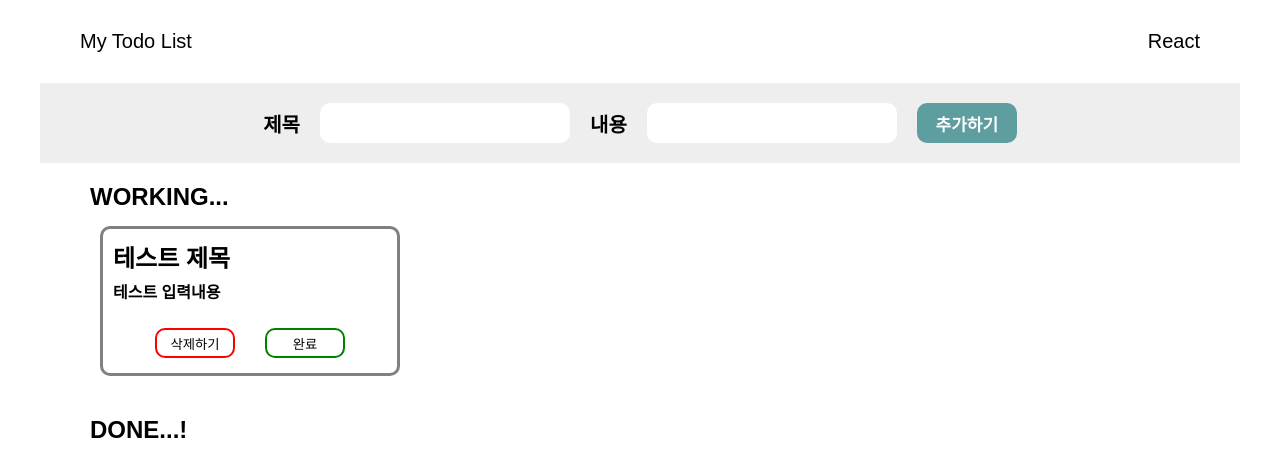
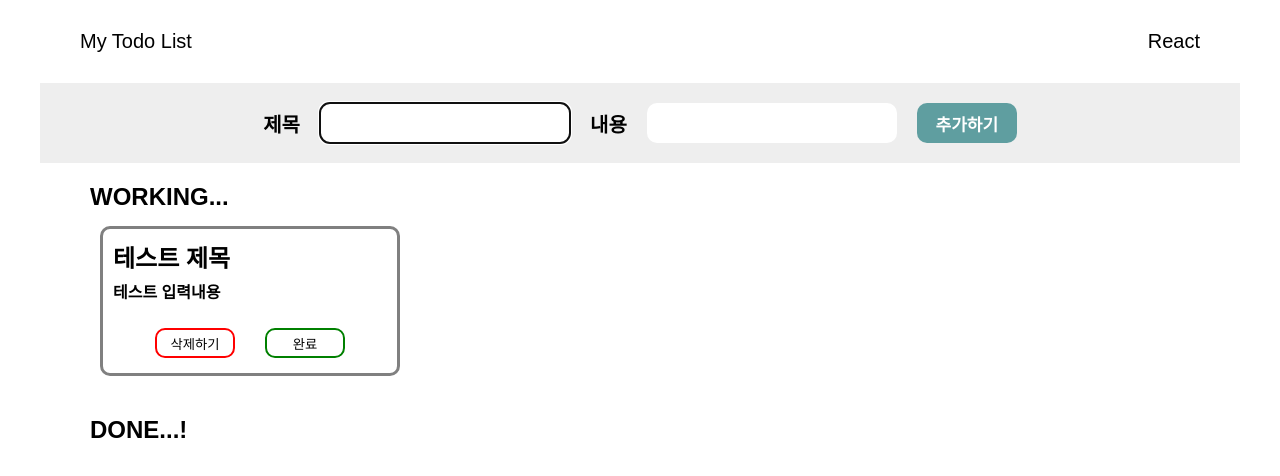
Before and after one commit to taehyunkim3/todolist-react-99-lv1, a React (Create React App) app: page / in a window 1280 px wide. Shown: the top 476 px of the page. Built offline with nearby package versions, Linux system fonts and the light colour scheme.

Commit message:
input분리, alert, memo,
input컴포넌트 분리,
빈 입력값 alert 생성
React.memo 최적화
useCallback 최적화
함수형 최적화

```diff
--- a/src/App.js
+++ b/src/App.js
@@ -11,10 +11,9 @@ function App() {
 
   const onChangeHandler = useCallback(
     id => {
-      setTodos(
-        todos.map(todo => todo.id === id ? { ...todo, isDone: !todo.isDone } : todo,)
+      setTodos(prev => prev.map(todo => todo.id === id ? { ...todo, isDone: !todo.isDone } : todo,)
       )
-    }, [todos]
+    }, []
   )
 
   const onSubmitHandler = useCallback(
@@ -25,16 +24,16 @@ function App() {
         body: data.body,
         isDone: false
       }
-      setTodos(todos.concat(todo));
-    }, [todos]
+        ; setTodos(prev => prev.concat(todo));
+    }, []
   )
 
 
 
   const onDeleteHandler = useCallback(
     id => {
-      setTodos(todos.filter(todo => todo.id !== id));
-    }, [todos]
+      setTodos(prev => prev.filter(todo => todo.id !== id));
+    }, []
   )
 
 
--- a/src/components/Layout.js
+++ b/src/components/Layout.js
@@ -1,33 +1,7 @@
+import TodoInput from "./TodoInput";
 import TodoList from "./TodoList";
-import { useCallback, useState } from "react";
 
 const Layout = ({ todos, onChangeHandler, onSubmitHandler, onDeleteHandler }) => {
-
-    const [title, setTitle] = useState('');
-    const [body, setBody] = useState('');
-
-
-
-    const onChangeTitle = (e) => {
-        setTitle(e.target.value);
-    };
-
-    const onChangeBody = (e) => {
-        setBody(e.target.value);
-    };
-
-    const onSubmit = (e) => {
-        const data = {
-            title, body
-        }
-        onSubmitHandler(data);
-        setTitle('');
-        setBody('');
-        e.preventDefault();
-    }
-
-
-
 
     return (
         <div className="App">
@@ -35,20 +9,10 @@ const Layout = ({ todos, onChangeHandler, onSubmitHandler, onDeleteHandler }) =>
                 <p className='header__title'>My Todo List</p>
                 <p className='header__title'>React</p>
             </header>
-            <form className='form' onSubmit={onSubmit}>
-                <label className='form__title-label'>제목</label>
-                <input name="title" type='text' value={title} onChange={onChangeTitle} className='form__title-input' />
-                <label className='form__content-label'>내용</label>
-                <input name="content" type='text' value={body} onChange={onChangeBody} className='form__content-input' />
-                <button type="submit" className='form__submit'>추가하기</button>
-            </form>
+            <TodoInput onSubmitHandler={onSubmitHandler} />
             <TodoList todos={todos} onChangeHandler={onChangeHandler} onDeleteHandler={onDeleteHandler}></TodoList>
-
         </div>
     )
-
-
-
 
 }
 
--- /dev/null
+++ b/src/components/TodoInput.js
@@ -0,0 +1,46 @@
+import React, { useCallback, useEffect, useRef, useState } from 'react'
+
+const TodoInput = ({ onSubmitHandler }) => {
+
+
+
+    const [title, setTitle] = useState('');
+    const [body, setBody] = useState('');
+    const inputEl = useRef(null);
+
+    //첫 랜더링시 input focus
+    useEffect(() => {
+        inputEl.current.focus()
+    }, [])
+
+    //첫 랜더링시에만 함수 생성
+    const onChangeTitle = useCallback((e) => {
+        setTitle(e.target.value);
+    }, []);
+
+    const onChangeBody = useCallback((e) => {
+        setBody(e.target.value);
+    }, []);
+
+    const onSubmit = useCallback((e) => {
+        const data = {
+            title, body
+        }
+        !title || body ? alert('내용을 입력하세요') : onSubmitHandler(data);
+        setTitle('');
+        setBody('');
+        e.preventDefault();
+    }, [onSubmitHandler, title, body]);
+
+    return (
+        <form className='form' onSubmit={onSubmit}>
+            <label className='form__title-label'>제목</label>
+            <input name="title" type='text' value={title} onChange={onChangeTitle} className='form__title-input' ref={inputEl} />
+            <label className='form__content-label'>내용</label>
+            <input name="content" type='text' value={body} onChange={onChangeBody} className='form__content-input' />
+            <button type="submit" className='form__submit'>추가하기</button>
+        </form>
+    )
+}
+
+export default React.memo(TodoInput)
--- a/src/components/TodoListItems.js
+++ b/src/components/TodoListItems.js
@@ -1,4 +1,4 @@
-
+import React from "react";
 
 const TodoListItems = ({ todo, key, onChangeHandler, onDeleteHandler }) => {
 
@@ -16,4 +16,4 @@ const TodoListItems = ({ todo, key, onChangeHandler, onDeleteHandler }) => {
     )
 }
 
-export default TodoListItems;
+export default React.memo(TodoListItems);
```
